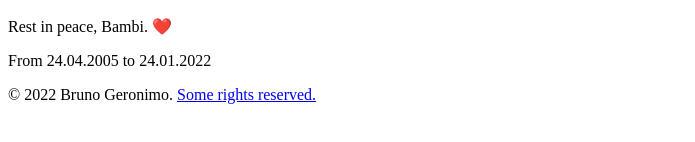
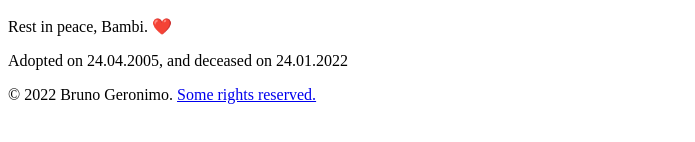
Before and after one commit to brunogeronimo/bambi, a plain HTML site: page index.html in a window 1280 px wide. Shown: the part 485-627 px from the top of the page, without its empty margins (0-695 px from the left). Drawn offline with Linux system fonts and the light colour scheme.

Commit message:
Updates born and death phrasing

```diff
--- a/index.html
+++ b/index.html
@@ -10,7 +10,7 @@
     <article>
         <img class="bambi-pic" src="https://cdn.bambi.dog/img/ebf623cd-1923-47b4-a586-c309953fe618.jpg" alt="Bambi looking at the camera">
         <p>Rest in peace, Bambi. ❤️</p>
-        <p>From <time datetime="2005-04-24">24.04.2005</time> to <time datetime="2022-01-24T14:46:00.000+03:00">24.01.2022</time></p>
+        <p>Adopted on <time datetime="2005-04-24">24.04.2005</time>, and deceased on <time datetime="2022-01-24T14:46:00.000+03:00">24.01.2022</time></p>
     </article>
     <footer xmlns:cc="http://creativecommons.org/ns#" xmlns:dct="http://purl.org/dc/terms/">
         © 2022 <span rel="cc:attributionURL dct:creator" property="cc:attributionName">Bruno Geronimo</span>. <a href="https://creativecommons.org/licenses/by-nc-nd/4.0/" target="_blank">Some rights reserved.</a>
```
